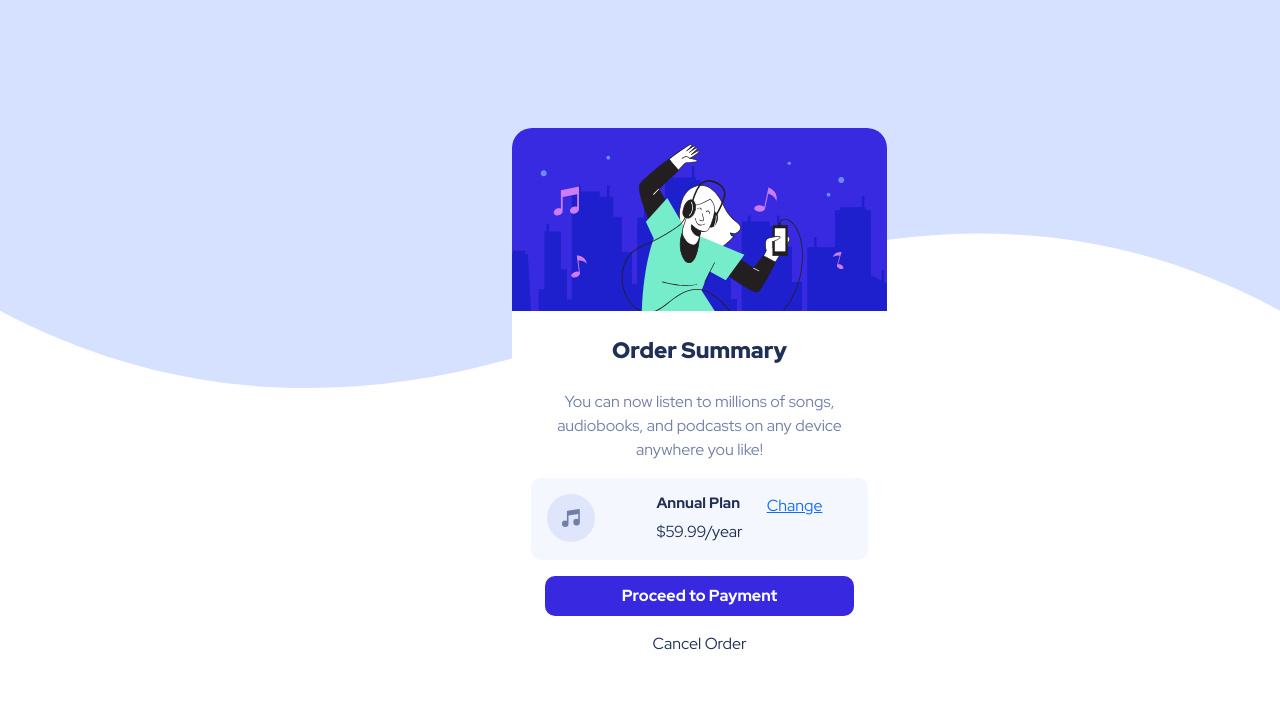
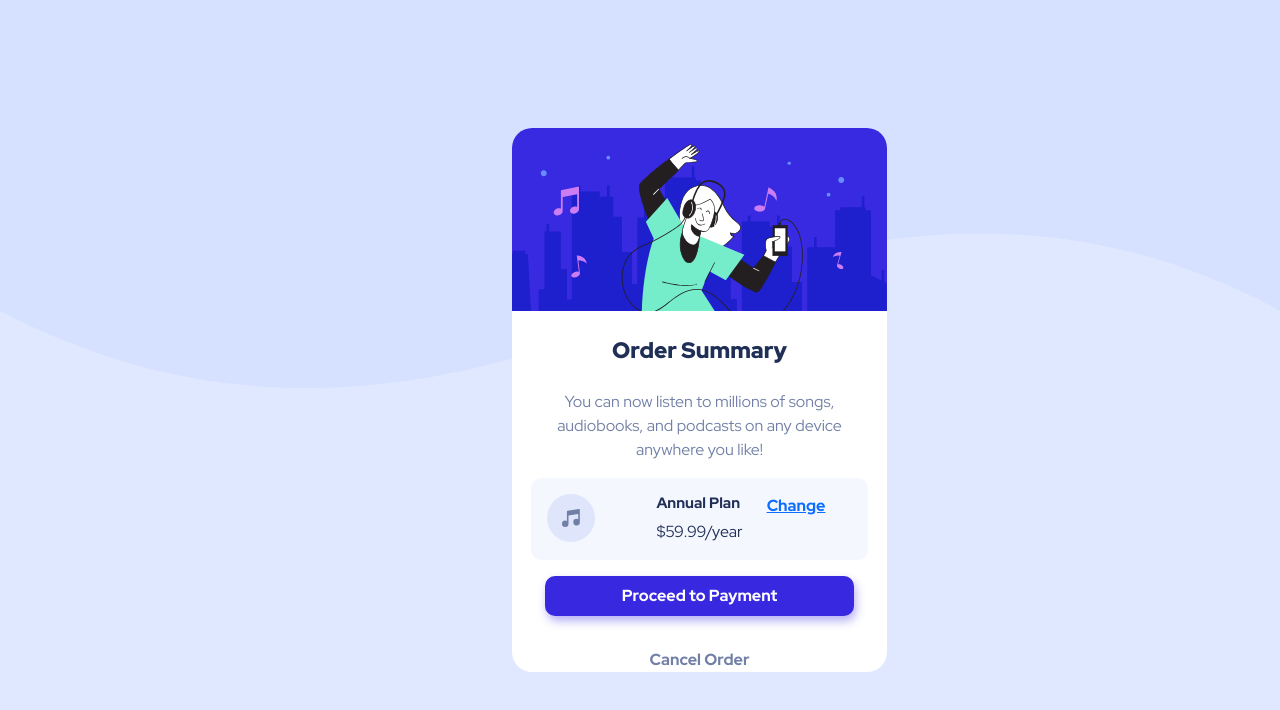
Before and after one commit to unshah/order-summary-component, a plain HTML site: page index.html in a window 1280 px wide. Drawn offline with nearby package versions, Linux system fonts and the light colour scheme.

Commit message:
Add files via upload

```diff
--- a/index.html
+++ b/index.html
@@ -13,7 +13,7 @@
   <title>Frontend Mentor | Order summary card</title>
 
   </head>
-<body class="bg">
+<body class="bodybg">
   <div class="cardbg">
     <img class="img" src="images\illustration-hero.svg" alt="background">
     <div class="title">
--- a/styles.css
+++ b/styles.css
@@ -1,8 +1,8 @@
-body{
-    background: hsl(225, 100%, 94%);
+.bodybg{
     background-image:url("images/pattern-background-desktop.svg");
     background-repeat: no-repeat;
     background-size: contain;
+    background-color: hsl(225, 100%, 94%);
 }
 
 @font-face {
@@ -62,6 +62,12 @@ body{
 
 .change{
     margin: 10em 0;
+    font-weight: 700;
+}
+
+.change:hover{
+    color: hsla(245, 75%, 52%, 0.603);
+    text-decoration: none;
 }
 
 .button{
@@ -77,23 +83,26 @@ body{
     width: 90%;
     border: 0 white;
     background-color:hsl(245, 75%, 52%);
+    box-shadow: 2px 5px 10px hsla(245, 75%, 52%, 0.37);
 }
 
 .ptp:hover{
+    background-color: hsla(245, 75%, 52%, 0.603);
     box-shadow: 2px 5px 10px hsla(245, 75%, 52%, 0.37);
 }
 
 .cancel{
     text-align: center;
-    margin: 1em;
+    margin: 2em;
 }
 
 .clink{
-    color: hsl(223, 47%, 23%);
+    color: hsl(224, 23%, 55%);
     text-decoration: none;
+    font-weight: 700;
 }
 
 .clink:hover{
-    color: hsl(245, 75%, 52%);
+    color: hsl(223, 47%, 23%);
     font-weight: 700;
 }
```
